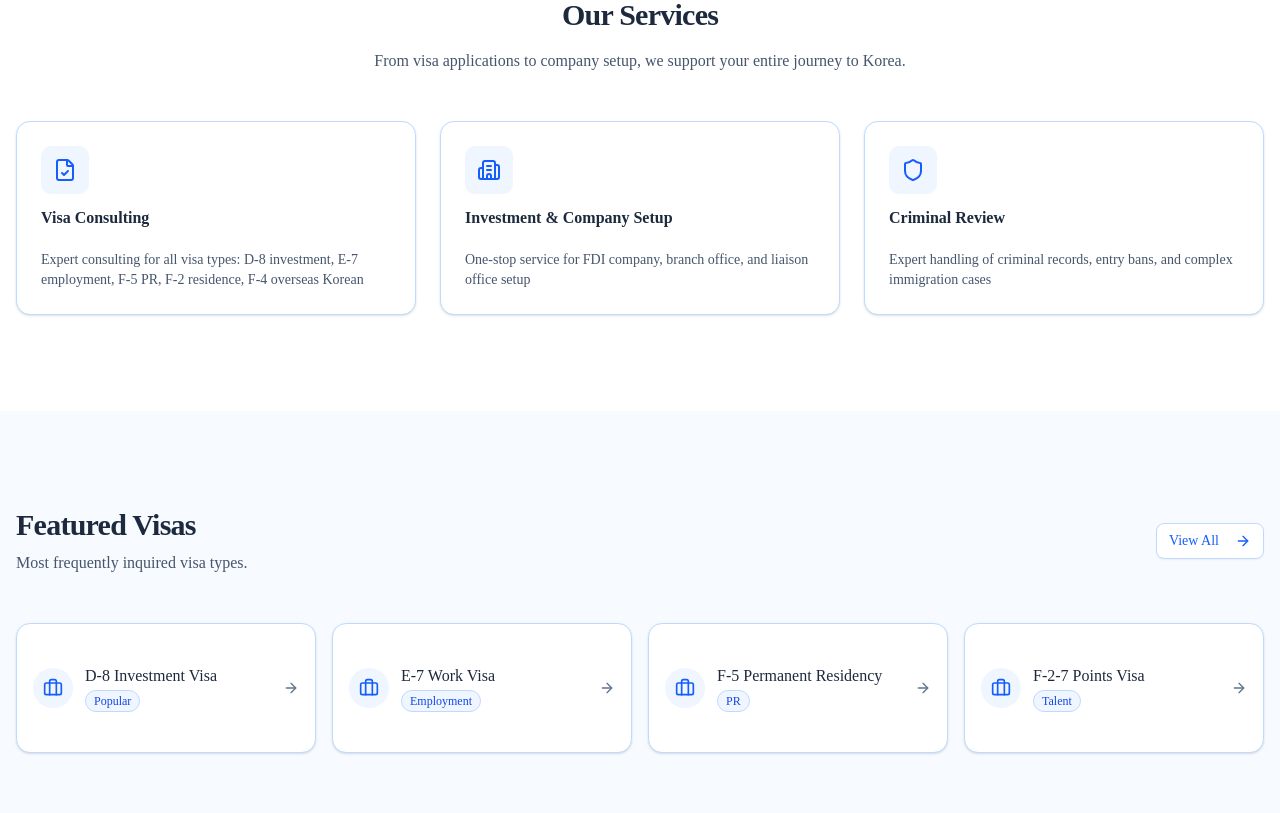
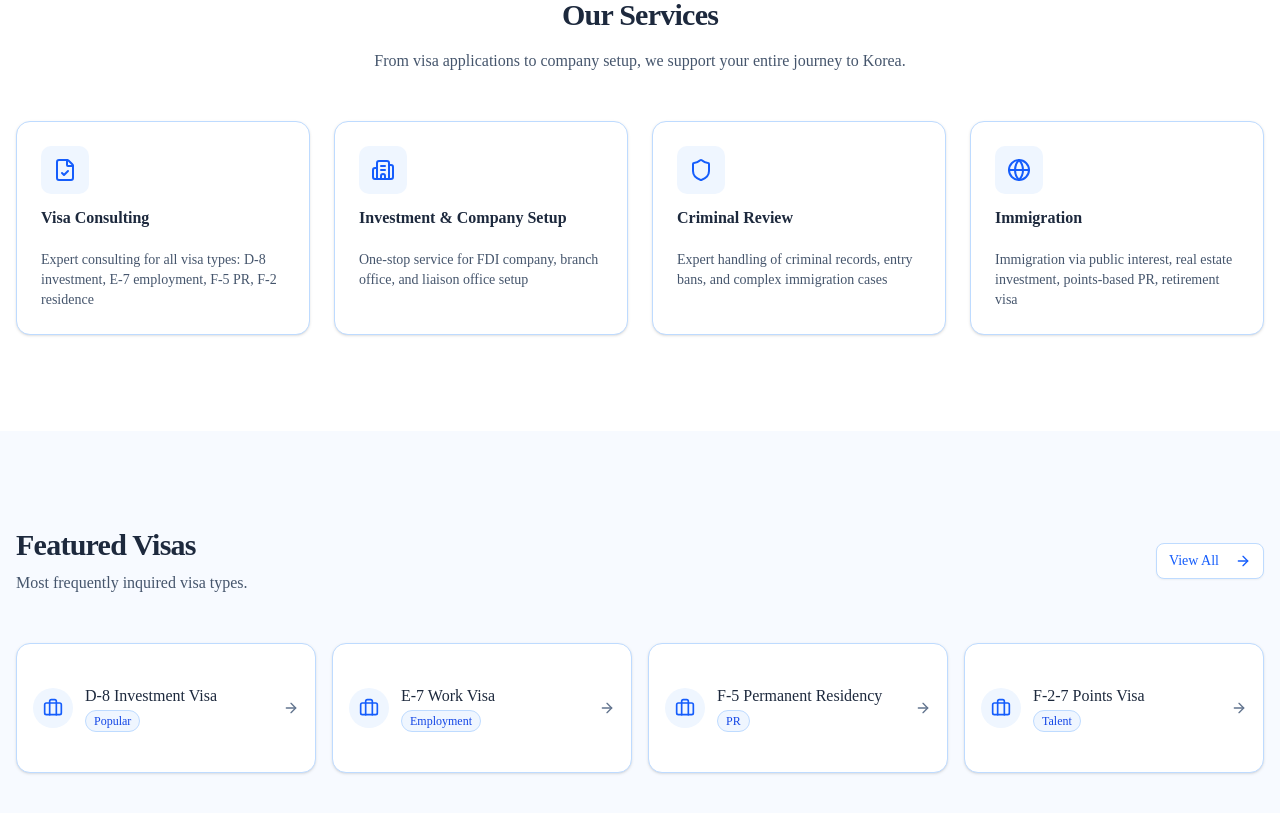
Before and after one commit to alexkorea/visaskorea-website, a Next.js app: page /en in a window 1280 px wide. Shown: the part 1700-2513 px from the top of the page. Built offline with nearby package versions, Linux system fonts and the light colour scheme.

Commit message:
4 services (visa/business/criminal/immigration), add immigration category to visa page

```diff
--- a/app/[locale]/page.tsx
+++ b/app/[locale]/page.tsx
@@ -77,7 +77,7 @@ export default async function HomePage({ params }: PageProps) {
     },
   };
 
-  // Services - 3 categories
+  // Services - 4 categories
   const services = [
     {
       icon: <FileCheck className="h-6 w-6" />,
@@ -85,7 +85,7 @@ export default async function HomePage({ params }: PageProps) {
       description:
         locale === "ko"
           ? "D-8 기업투자, E-7 취업, F-5 영주권, F-2 거주, F-4 재외동포 등 모든 비자 유형에 대한 전문 컨설팅"
-          : locale === "zh" ? "D-8企业投资、E-7就业、F-5永住权等所有签证类型的专业咨询" : locale === "ja" ? "D-8企業投資、E-7就労、F-5永住権など全ビザタイプの専門コンサルティング" : "Expert consulting for all visa types: D-8 investment, E-7 employment, F-5 PR, F-2 residence, F-4 overseas Korean",
+          : locale === "zh" ? "D-8企业投资、E-7就业、F-5永住权等所有签证类型的专业咨询" : locale === "ja" ? "D-8企業投資、E-7就労、F-5永住権など全ビザタイプの専門コンサルティング" : "Expert consulting for all visa types: D-8 investment, E-7 employment, F-5 PR, F-2 residence",
       href: "/visa",
     },
     {
@@ -105,6 +105,15 @@ export default async function HomePage({ params }: PageProps) {
           ? "범죄경력, 입국금지, 입국제한 등 복잡한 사안에 대한 전문 심사 대응"
           : locale === "zh" ? "犯罪记录、入境禁止等复杂事案的专业审查应对" : locale === "ja" ? "犯罪経歴、入国禁止等複雑な事案の専門審査対応" : "Expert handling of criminal records, entry bans, and complex immigration cases",
       href: "/visa/criminal-review",
+    },
+    {
+      icon: <Globe className="h-6 w-6" />,
+      title: locale === "ko" ? "이민" : locale === "zh" ? "移民" : locale === "ja" ? "移民" : "Immigration",
+      description:
+        locale === "ko"
+          ? "공익사업투자, 부동산투자, 점수제영주권, 은퇴이민 등 한국 이민 전문 상담"
+          : locale === "zh" ? "公益投资、房地产投资、积分制永住权、退休移民等专业咨询" : locale === "ja" ? "公益事業投資、不動産投資、ポイント制永住権、退職移民など専門相談" : "Immigration via public interest, real estate investment, points-based PR, retirement visa",
+      href: "/visa/f-5",
     },
   ];
 
@@ -185,7 +194,7 @@ export default async function HomePage({ params }: PageProps) {
                   : "From visa applications to company setup, we support your entire journey to Korea."}
               </p>
             </div>
-            <div className="grid gap-6 md:grid-cols-3">
+            <div className="grid gap-6 md:grid-cols-2 lg:grid-cols-4">
               {services.map((service, index) => (
                 <Link
                   key={index}
--- a/app/[locale]/visa/page.tsx
+++ b/app/[locale]/visa/page.tsx
@@ -6,7 +6,7 @@ import { PageHero } from "@/components/layout/page-hero";
 import { i18nConfig, type Locale } from "@/lib/i18n/config";
 import { getDictionary } from "@/lib/i18n/dictionaries";
 import { generateListMetadata } from "@/lib/seo";
-import { Briefcase, Home, Award, Shield, Building2, ArrowRight, Flag } from "lucide-react";
+import { Briefcase, Home, Award, Shield, Building2, ArrowRight, Flag, Globe } from "lucide-react";
 
 interface PageProps {
   params: Promise<{ locale: string }>;
@@ -84,6 +84,17 @@ const categories: Record<string, { icon: typeof Briefcase; title: Record<string,
     desc: { ko: "입국제한·범죄경력 심사 전문 서비스", en: "Expert services for entry restriction and criminal record review", zh: "入境限制·犯罪记录审查专业服务", ja: "入国制限・犯罪経歴審査専門サービス" },
     items: [
       { slug: "criminal-review", label: "사범심사 안내" },
+    ],
+  },
+  immigration: {
+    icon: Globe,
+    title: { ko: "이민", en: "Immigration", zh: "移民", ja: "移民" },
+    desc: { ko: "투자를 통한 한국 이민 전문 상담", en: "Immigration to Korea through investment", zh: "通过投资移民韩国专业咨询", ja: "投資による韓国移民専門相談" },
+    items: [
+      { slug: "f-2-public-interest", label: "공익사업투자 이민" },
+      { slug: "f-2-real-estate", label: "부동산투자 이민" },
+      { slug: "f-5-16", label: "점수제 영주권" },
+      { slug: "f-5-25", label: "은퇴이민 (조건부)" },
     ],
   },
   naturalization: {
```
